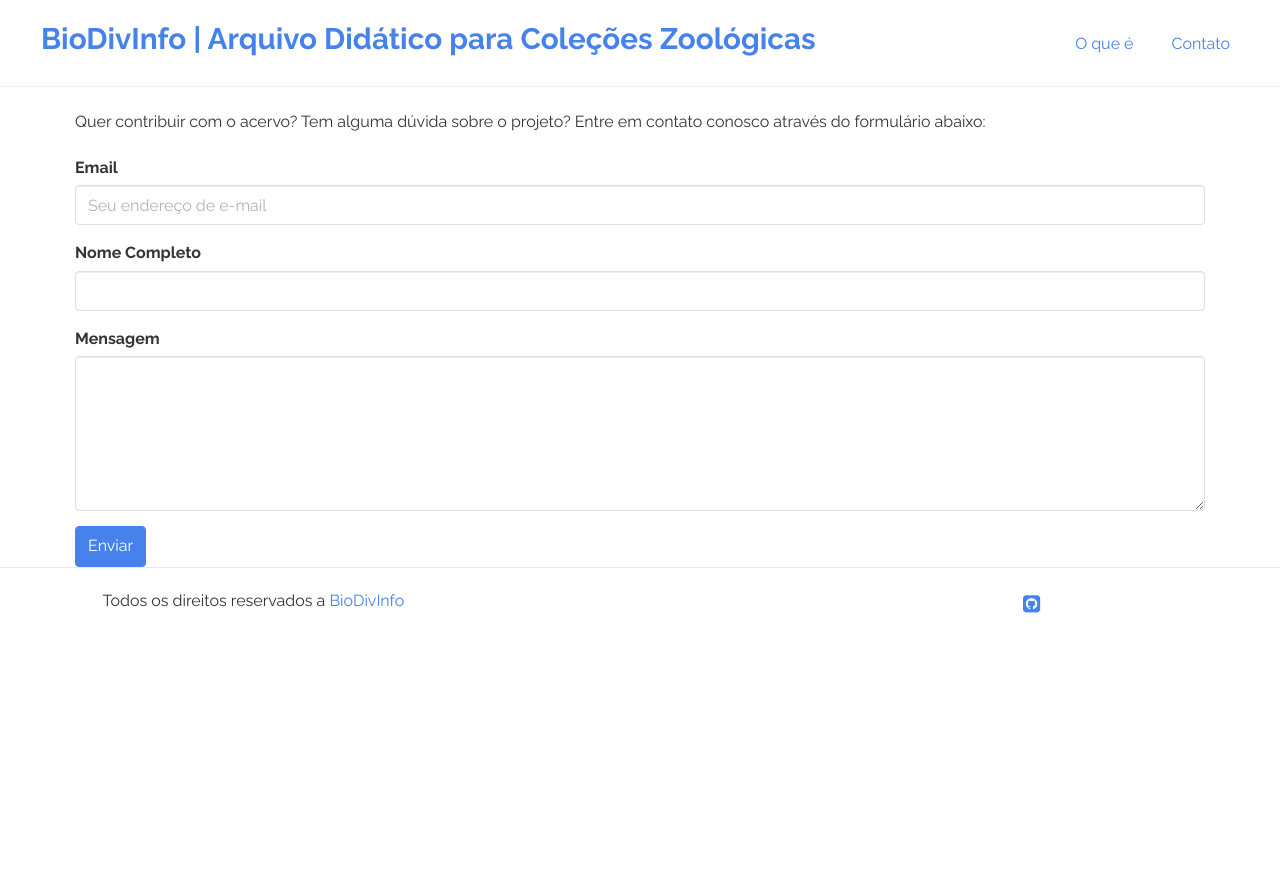
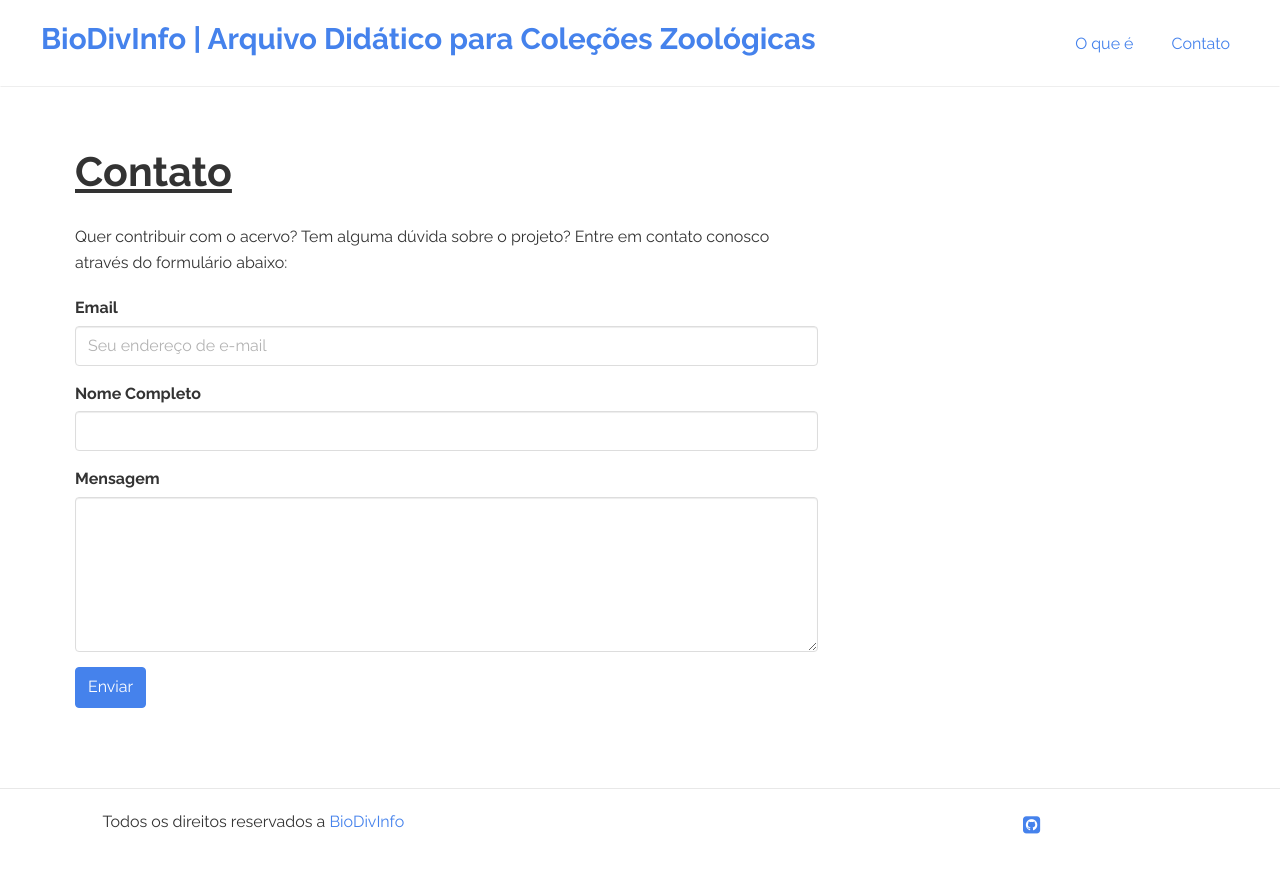
Before and after one commit to BioDivInfo/biodivinfo.github.io, a Jekyll site: the page built from contato.md, in a window 1280 px wide. Shown: the top 873 px of the page. Built offline with Jekyll 4.4.1, drawn with Linux system fonts in a browser that asks for light colours.

Commit message:
reverte para layout padrão de contato

```diff
--- a/_layouts/contact.html
+++ /dev/null
@@ -1,31 +0,0 @@
----
-layout: compress
----
-
-<!DOCTYPE html>
-<html>
-
-  {% include head.html %}
-  <body>
-    <script type="text/javascript">
-    var submitted = false;
-    </script>
-
-
-    {% include header.html %}
-
-    <div class="container">
-      <div class="wrapper">
-        {{ content }}
-      </div>
-    </div>
-
-    {% include footer.html %}
-
-
-  <script src="https://ajax.googleapis.com/ajax/libs/jquery/1.12.2/jquery.min.js"></script>
-  <script src="{{site.baseurl}}/js/bootstrap.min.js"></script>
- {% if site.analytics %}{% include analytics.html %}{% endif %}
-  </body>
-
-</html>
```
Also changed, not shown: contato.md (+1 -1 lines).
